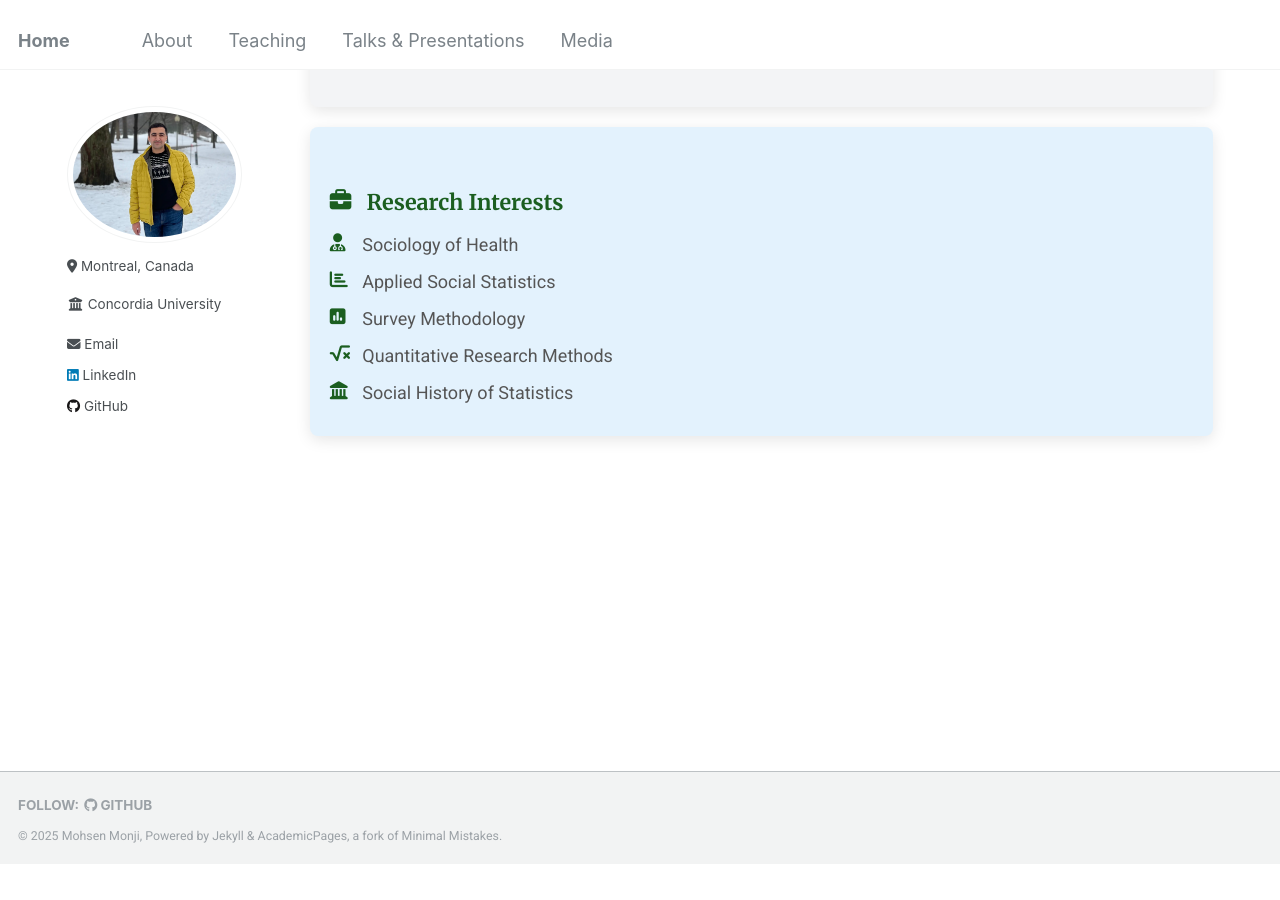
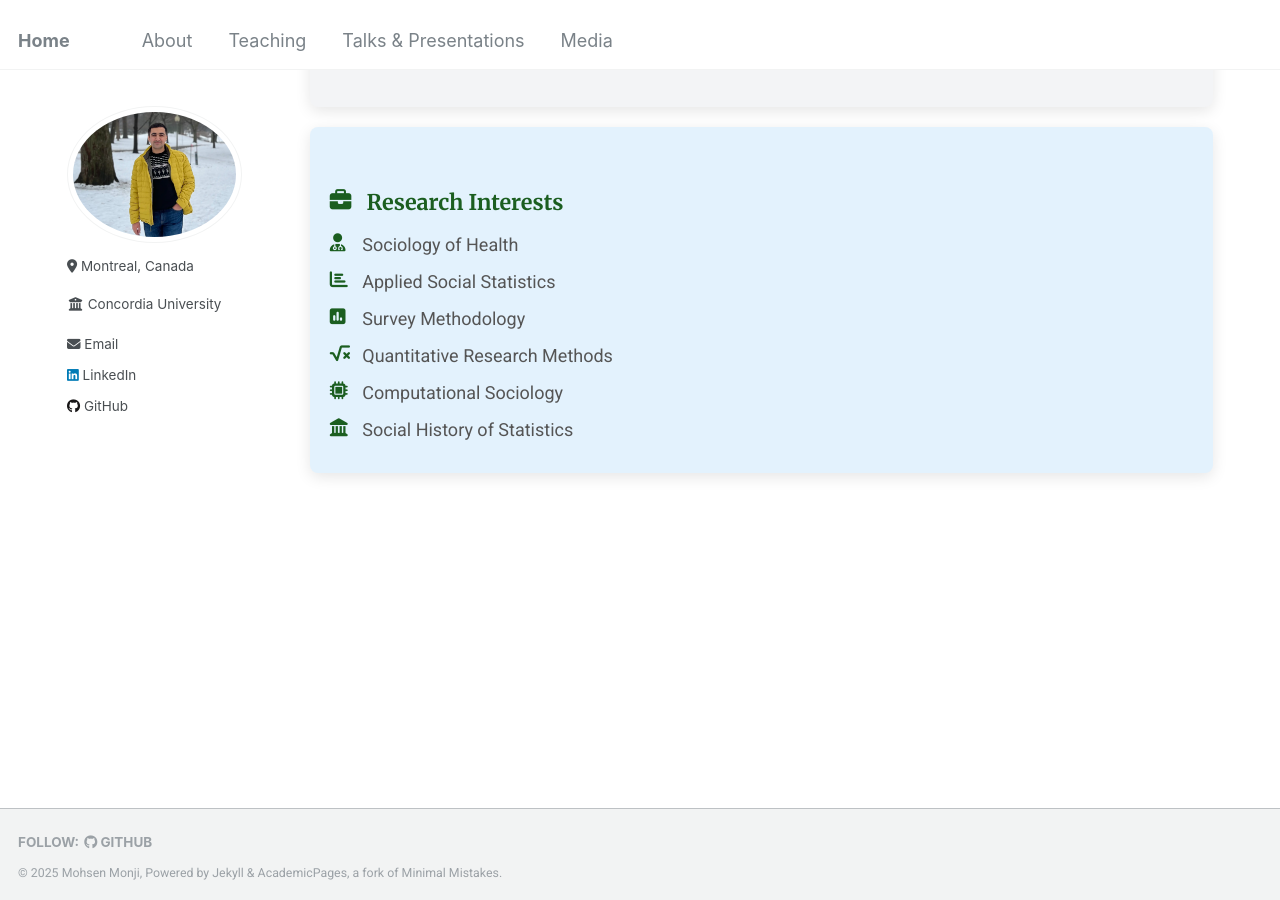
Before and after one commit to Mohsnmonji/mohsnmonji.github.io, a Jekyll site: the page built from about-me.md, in a window 1280 px wide and 900 px high, scrolled down 589 px. Built offline with Jekyll 4.4.1, drawn with Linux system fonts in a browser that asks for light colours; before the commit the page ends 1452 px from its top, so only the background shows below that.

Commit message:
Update about-me.md

```diff
--- a/about-me.md
+++ b/about-me.md
@@ -125,6 +125,7 @@ author_profile: true
     <li><i class="fas fa-chart-bar icon"></i> Applied Social Statistics</li>
     <li><i class="fas fa-poll icon"></i> Survey Methodology</li>
     <li><i class="fas fa-square-root-alt icon"></i> Quantitative Research Methods</li>
+    <li><i class="fas fa-microchip icon"></i> Computational Sociology</li>
     <li><i class="fas fa-landmark icon"></i> Social History of Statistics</li>
   </ul>
 </div>
```
